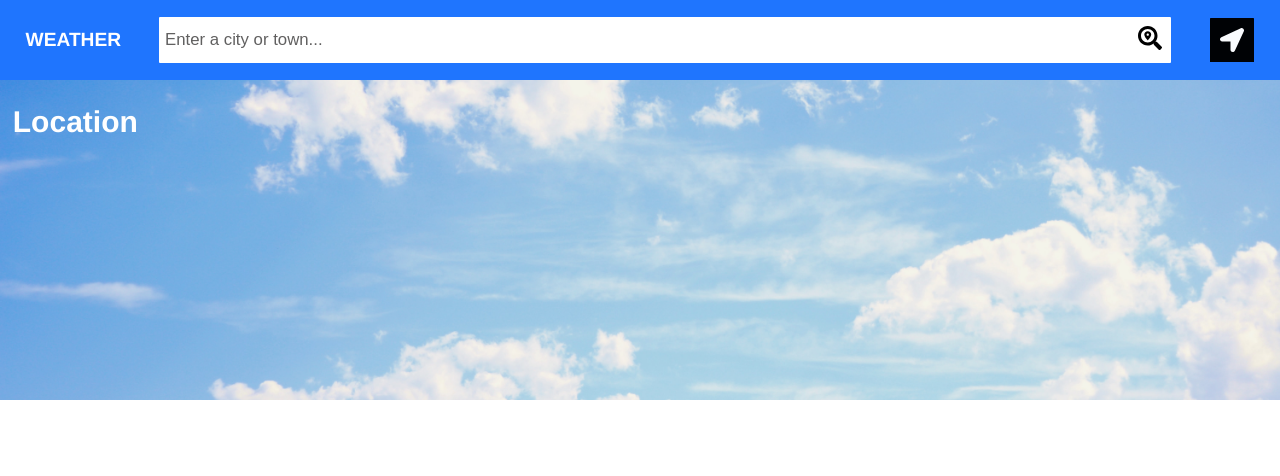
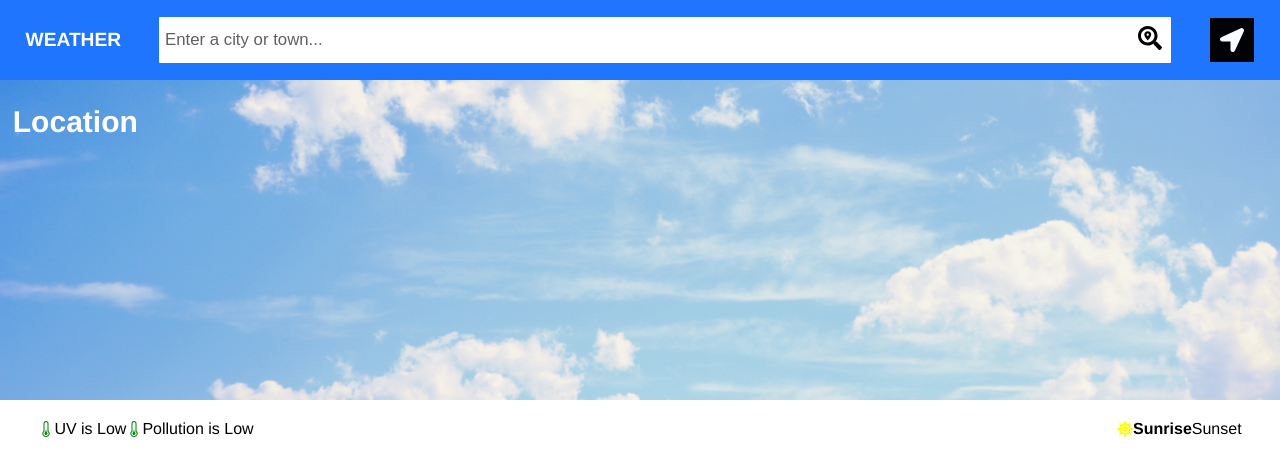
Before and after one commit to W-ill-c/Weather-App-React, a React (Create React App) app: page / in a window 1280 px wide. Shown: the top 476 px of the page. Built offline with nearby package versions, Linux system fonts and the light colour scheme.

Commit message:
sun and uv-poll put in with spacing (#3)

```diff
--- a/src/App.js
+++ b/src/App.js
@@ -1,6 +1,8 @@
 import './App.css';
 import WholeSearch from './searchNavComponents/wholeSearch'
 import './searchNavComponents/search.css'
+import './hourlyCarouselBackground/hourlyBackground.css'
+import BackgroundMain from'./hourlyCarouselBackground/backgroundMain'
 import LocationSection from './locationImageComponents/backgroundImageSection'
 import './locationImageComponents/locationImage.css'
 
@@ -9,6 +11,7 @@ function App() {
     <div className="App">
       <WholeSearch />
       <LocationSection />
+      <BackgroundMain />
     </div>
   );
 }
--- /dev/null
+++ b/src/hourlyCarouselBackground/backgroundFooter.js
@@ -0,0 +1,12 @@
+import React from "react";
+import PollutionUV from './pollutionUV'
+import SunRiseSet from './sun'
+
+export default function BackgroundFooter(){
+    return(
+        <div className="backgroundFooter">
+            <PollutionUV />
+            <SunRiseSet />
+        </div>
+    )
+}
--- /dev/null
+++ b/src/hourlyCarouselBackground/backgroundMain.js
@@ -0,0 +1,10 @@
+import React from "react";
+import BackgroundFooter from './backgroundFooter'
+
+export default function BackgroundMain(){
+    return(
+        <div className="backgroundMain">
+            <BackgroundFooter />
+        </div>
+    )
+}
--- /dev/null
+++ b/src/hourlyCarouselBackground/hourlyBackground.css
@@ -0,0 +1,30 @@
+.backgroundMain{
+    height: 65vh;
+}
+
+.backgroundFooter{
+    display: flex;
+    justify-content:space-between;
+    align-items: center;
+    padding: 0px 3vw;
+}
+
+.pollutionUV{
+    display: flex;
+    justify-content:space-evenly;
+    align-items: center;
+}
+
+.thermometer{
+    color: green;
+}
+
+.sunRiseSet{
+    display: flex;
+    justify-content:space-evenly;
+    align-items: center;
+}
+
+.sunIcon{
+    color: yellow;
+}
--- /dev/null
+++ b/src/hourlyCarouselBackground/pollutionUV.js
@@ -0,0 +1,13 @@
+import React from "react";
+import { BsThermometerLow, BsThermometerHalf, BsThermometerHigh } from "react-icons/bs";
+
+export default function PollutionUV(){
+    return(
+        <div className="pollutionUV">
+            <BsThermometerLow className="thermometer"/>
+            <p>UV is Low</p>
+            <BsThermometerLow className="thermometer"/>
+            <p>Pollution is Low</p>
+        </div>
+    )
+}
--- /dev/null
+++ b/src/hourlyCarouselBackground/sun.js
@@ -0,0 +1,10 @@
+import React from "react";
+import { FaSun } from "react-icons/fa";
+
+export default function SunRiseSet(){
+    return(
+        <div className="sunRiseSet">
+            <FaSun className="sunIcon"/><b>Sunrise</b> Sunset
+        </div>
+    )
+}
```
